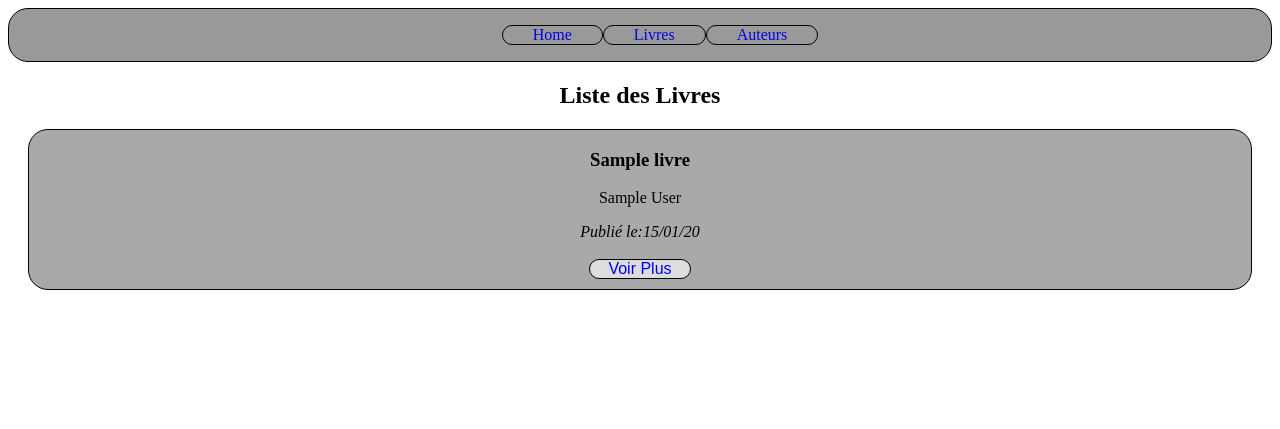
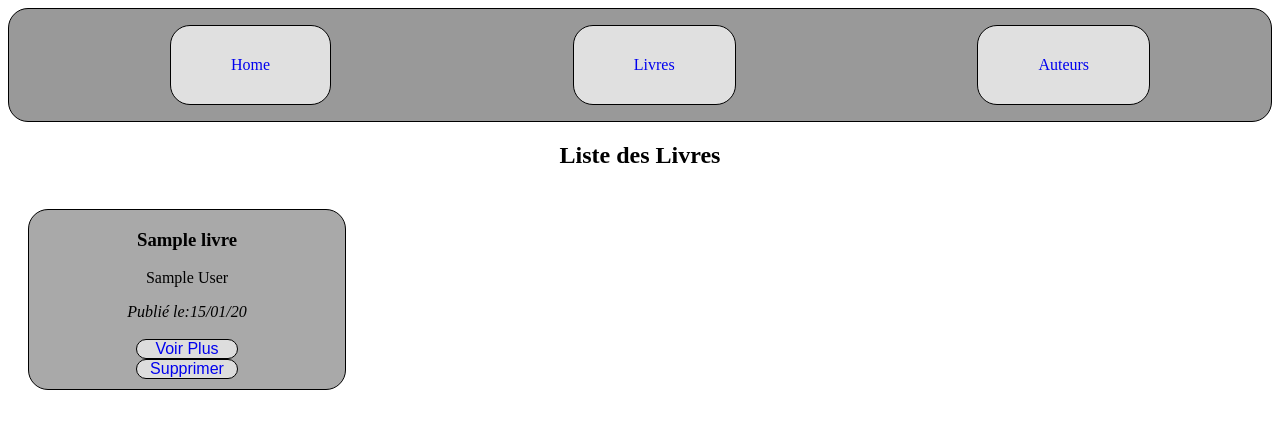
Before and after one commit to SimonMolo/Bibliotheque, a Symfony app: template templates/livres.html.twig in a window 1280 px wide. Shown: the top 429 px of the page. Run offline with Twig, Linux system fonts and the light colour scheme; the template is opened without the code that fills it: most values are stand-ins (such as "Sample title", 1, 10 or a date in 2020); some libraries are stand-ins or nearby versions.

Commit message:
ajout suprimer livre

```diff
--- a/public/style.css
+++ b/public/style.css
@@ -1,3 +1,4 @@
+
 .flex{
     display: flex;
 }
@@ -9,13 +10,20 @@
     padding: 30px;
     list-style: none;
 }
+.ulHeader{
+    justify-content: space-around;
+}
 .liHeader{
     list-style: none;
+    padding: 30px;
+    justify-content: space-between;
+    background-color: #e0e0e0;
 }
 .liHeader:hover {
     background-color: lightgray;
     color: #DDDDDD;
     font-family: Arial;
+
 }
 .h1{
     text-align: center;
@@ -23,10 +31,12 @@
 .center {
     text-align: center;
 }
+
 .livre{
     padding-bottom: 10px;
     margin: 20px;
     background-color: darkgray;
+    width: 25%;
 }
 .date{
     display: block;
--- a/src/Controller/BibliothequeController.php
+++ b/src/Controller/BibliothequeController.php
@@ -95,7 +95,7 @@ class BibliothequeController extends AbstractController
         // je prépare mon livre a etre suprime de la BDD
         $entityManager->flush();
         // et je le supprime
-        return $this->render('livre_delete.html.twig');
+        return $this->redirectToRoute("livres");
         // je retourne le rendu sur ma page html.
 
     }
--- a/templates/auteur.html.twig
+++ b/templates/auteur.html.twig
@@ -14,6 +14,10 @@
             <p class="center"> {{author.lastName}}</p>
             <em class="center date">Publié le:{{ author.DeathDate|date('d/m/y')}}</em>
         </div>
+        {% for book in author.books %}
+            <h3>Cet auteur a aussi écris :</h3>
+            <p>{{ book.title }}</p>
+        {% endfor %}
     </article>
     </body>
 {% endblock main %}
--- a/templates/base.html.twig
+++ b/templates/base.html.twig
@@ -12,7 +12,7 @@
 </head>
 <header class="Header">
     <nav class="menuHeader border">
-        <ul class="flex justifyCenter">
+        <ul class="flex ulHeader">
             <li class="liHeader border">
                 <a class="aHeader" href="{{ path('home') }}">Home</a>
             </li>
@@ -25,7 +25,7 @@
         </ul>
     </nav>
 </header>
-<body>
+<body class="body">
     {% block main %}
     {% endblock main %}
 </body>
--- a/templates/home.html.twig
+++ b/templates/home.html.twig
@@ -5,7 +5,7 @@
 {% block main %}
     <h1 class="h1"> Bienvenue Sur ma bibliotheque </h1>
     <h3 class="center">Derniers ajouts:</h3>
-    <article class="flex justifyCenter">
+    <article class="flex justifyCenter articleHome">
          {% for livre in lastBooks %}
             <div class="livre border">
                 <h3 class="center"> {{ livre.title }}</h3>
--- a/templates/livre.html.twig
+++ b/templates/livre.html.twig
@@ -14,9 +14,7 @@
               <p class="center"> {{ livre.author}}</p>
               <em class="center date">Publié le:{{ livre.Date|date('d/m/y')}}</em>
         </div>
-        {% if book.author %}
-            <h3>{{ book.author.firstName }} {{ book.author.lastName }}</h3>
-        {% endif %}
+
     </article>
     <div class="border synopsis">
         <h2>synopsis du livre: {{ livre.title }}</h2>
--- a/templates/livres.html.twig
+++ b/templates/livres.html.twig
@@ -5,19 +5,22 @@
     Liste de livres
 {% endblock title %}
     {% block main %}
-    <article>
         <h2 class="center">Liste des Livres</h2>
+        <article class="flex">
         {# je cree une boucle for pour passer sur chaque element de mon tableau livres et pour qu'il complete par les elements demandés #}
                 {% for livre in livres %}
         <div class="livre border">
             <h3 class="center"> {{ livre.title }}</h3>
-            <p class="center"> {{ livre.author }}</p>
+            {% if livre.author %}
+              <p class="center"> {{ livre.author.firstName }} {{ livre.author.lastName }}</p>
+            {% endif %}
             <em class="center date">Publié le:{{ livre.Date|date('d/m/y')}}</em>
             <br>
           {#   <div class="divImg">
                 <img class="imgList" src="{{livre.img}}" alt="{{ livre.title }}">
             </div>#}
-                        <a class="aLivres border block" href="{{ path('livre', {"id":livre.id}) }}">Voir Plus</a>
+            <a class="aLivres border block" href="{{ path('livre', {"id":livre.id}) }}">Voir Plus</a>
+            <a class="aLivres border block" href="{{ path('livre_delete', {"id":livre.id}) }}">Supprimer</a>
         </div>
                 {% endfor %}
         {# je referme ma boucle for #}
```
Also changed, not shown: templates/livre_delete.html.twig (deleted, +0 -7 lines).
